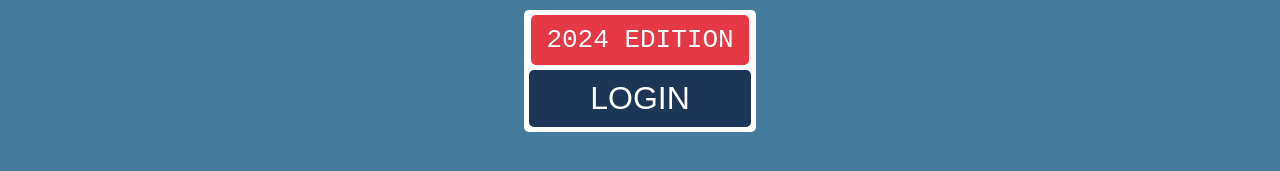
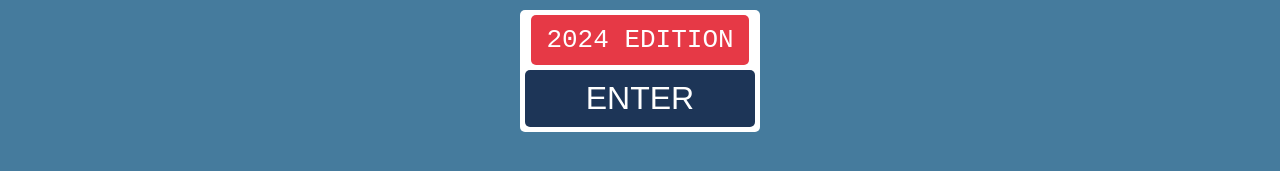
Before and after one commit to runquan-ray-zhou/2.9-linknyc, a React (Vite) app: page / in a window 1280 px wide. Shown: the part 425-596 px from the top of the page. Built offline with nearby package versions, Linux system fonts and the light colour scheme.

Commit message:
change Login to Enter

```diff
--- a/src/components/Login/Login.jsx
+++ b/src/components/Login/Login.jsx
@@ -1,10 +1,8 @@
 import { Link } from "react-router-dom";
-import "./Login.css"
-import wifi from '../../assets/wifi.png';
-
+import "./Login.css";
+import wifi from "../../assets/wifi.png";
 
 export default function Login() {
-
   return (
     <div className="login">
       <div className="circle">
@@ -22,9 +20,9 @@
           <p>2024 EDITION</p>
         </div>
         <Link to="/home">
-                    <button className="login-button">LOGIN</button>
+          <button className="login-button">ENTER</button>
         </Link>
       </div>
     </div>
-    )
+  );
 }
```
Lines whose indentation alone changed are shown as unchanged.
